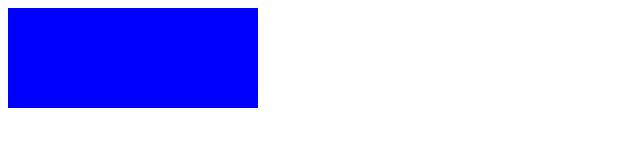
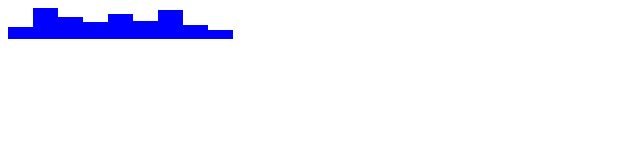
Before and after one commit to kuldeep1A/html-code-d3, a website: page D3/index.html in a window 1280 px wide. Shown: the whole page, without its empty margins (0-640 px from the left). Drawn offline with nearby package versions, Linux system fonts and the light colour scheme.

Commit message:
Update the Height of an Element Dynamically

```diff
--- a/D3/index.html
+++ b/D3/index.html
@@ -8,14 +8,13 @@
   </head>
 <style>
   .bar {
-    width: 250px;
+    width: 25px;
     height: 100px;
     display: inline-block;
     background-color: blue;
   }
 </style>
 <body>
-    <div class="bar"></div>
   <script>
     const dataset = [12, 31, 22, 17, 25, 18, 29, 14, 9];
 
@@ -23,8 +22,9 @@
       .data(dataset)
       .enter()
       .append("div")
+      .attr("class", "bar")
       // Add your code below this line
-      .addr("class", "bar");
+      .style("height", (d) => d + "px")
 
       // Add your code above this line
   </script>
```
